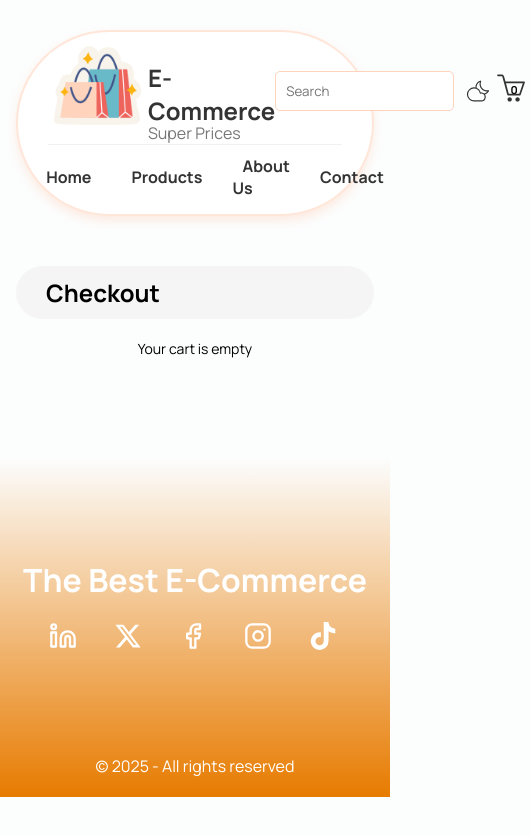
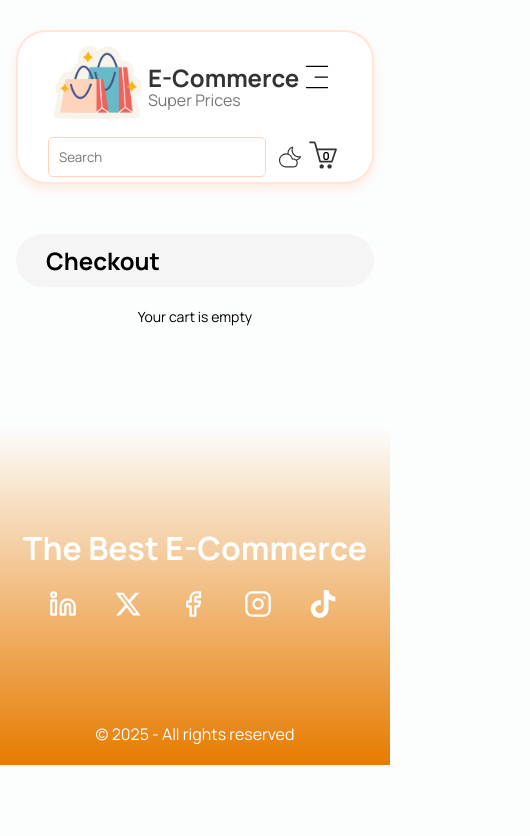
Before and after one commit to huseyineskan/e-commerce-site-with-react, a React (Vite) app: page /checkout in a window 390 px wide. Shown: the top 836 px of the page, 530 px wide, since content can reach past the window. Built offline with nearby package versions, Linux system fonts and the light colour scheme.

Commit message:
added mobile menu and edited header

```diff
--- a/src/components/Header.jsx
+++ b/src/components/Header.jsx
@@ -2,22 +2,30 @@ import React, { useEffect, useState } from "react";
 import { useSelector } from "react-redux";
 import "../css/Header.css";
 import { SlBasket } from "react-icons/sl";
-import { CiLight } from "react-icons/ci";
-import { CiCloudMoon } from "react-icons/ci";
+import { CiLight, CiCloudMoon, CiMenuFries } from "react-icons/ci";
+import { MdClose } from "react-icons/md";
 import { Link } from "react-router-dom";
 import Basket from "./Basket";
 
 function Header() {
   const [theme, setTheme] = React.useState("light");
+  const [mobileMenuOpen, setMobileMenuOpen] = useState("");
 
   const changeTheme = () => {
     const body = document.querySelector("body");
     body.classList.toggle("dark");
   };
 
+  function mobileMenu() {
+    if (mobileMenuOpen == "active") {
+      setMobileMenuOpen("");
+    } else {
+      setMobileMenuOpen("active");
+    }
+  }
+
   // CART
   const cart = useSelector((state) => state.cart);
-
   const [isAnimating, setIsAnimating] = useState(false);
 
   // Sepet değiştiğinde animasyonu tetikle
@@ -72,18 +80,29 @@ function Header() {
         </div>
       </div>
       <nav>
-        <ul>
+        <div className="mobile-icons" onClick={() => mobileMenu()}>
+          <CiMenuFries />
+        </div>
+        <ul id="primary-menu" className={mobileMenuOpen}>
           <li>
-            <Link to="/">Home</Link>
+            <Link to="/" onClick={() => mobileMenu()}>
+              Home
+            </Link>
           </li>
           <li>
-            <Link to="/products">Products</Link>
+            <Link to="/products" onClick={() => mobileMenu()}>
+              Products
+            </Link>
           </li>
           <li>
-            <Link to="/about-us">About Us</Link>
+            <Link to="/about-us" onClick={() => mobileMenu()}>
+              About Us
+            </Link>
           </li>
           <li>
-            <Link to="/contact">Contact</Link>
+            <Link to="/contact" onClick={() => mobileMenu()}>
+              Contact
+            </Link>
           </li>
         </ul>
       </nav>
--- a/src/css/Header.css
+++ b/src/css/Header.css
@@ -139,3 +139,77 @@ nav a:hover {
 .dark nav a:hover {
   color: #333;
 }
+
+.mobile-icons {
+  display: none;
+}
+
+/* MOBILE */
+@media screen and (max-width: 768px) {
+  .header {
+    border-radius: 30px;
+    /* position: inherit; */
+  }
+  .header-top {
+    flex-direction: column;
+  }
+
+  .header-top > a {
+    align-self: flex-start;
+  }
+
+  .header-top .search {
+    width: 100%;
+    justify-content: end;
+  }
+
+  .header-top .search input {
+    flex: auto;
+  }
+
+  .header-top .search > svg {
+    align-items: flex-end;
+  }
+
+  .mobile-icons {
+    display: block;
+    position: absolute;
+    top: 30px;
+    right: 40px;
+    cursor: pointer;
+    z-index: 99999999;
+  }
+  .mobile-icons svg {
+    font-size: 30px;
+  }
+
+  #primary-menu {
+    flex-direction: column;
+    position: fixed;
+    background-color: #686666;
+    top: 0;
+    left: 0;
+    right: 0;
+    bottom: 0;
+    height: 100vh;
+    z-index: 99999;
+    font-size: 30px;
+    display: none;
+  }
+
+  nav a {
+    color: #fff !important;
+  }
+
+  nav a:hover {
+    background-color: #ce4800;
+  }
+
+  nav ul li:not(:last-child) {
+    margin: 0 0 30px;
+  }
+
+  #primary-menu.active {
+    display: flex;
+  }
+}
--- a/src/css/Product.css
+++ b/src/css/Product.css
@@ -74,3 +74,19 @@
 .dark .single-product .product-details {
   background-color: #242727;
 }
+
+@media screen and (max-width: 768px) {
+  .single-product {
+    flex-direction: column;
+  }
+
+  .single-product > div {
+    min-width: 100%;
+    width: 100%;
+    max-width: 100%;
+  }
+
+  .product-details {
+    padding: 0 !important;
+  }
+}
--- a/src/css/Products.css
+++ b/src/css/Products.css
@@ -21,6 +21,13 @@
   position: relative;
   cursor: pointer;
   animation: fadeEffect 800ms ease-in-out forwards;
+}
+
+@media screen and (max-width: 768px) {
+  .product {
+    width: 100%;
+    box-sizing: border-box;
+  }
 }
 
 .product:hover {
--- a/src/css/Slider.css
+++ b/src/css/Slider.css
@@ -2,3 +2,7 @@
   border-radius: 30px !important;
   overflow: hidden;
 }
+
+.carousel.carousel-slider .control-arrow {
+  z-index: 1 !important;
+}
--- a/src/pages/Contact.jsx
+++ b/src/pages/Contact.jsx
@@ -10,7 +10,7 @@ function Contact() {
         <div className="col">
           <p>It is very easy to reach us!</p>
           {/* Contact Form */}
-          <form className="contact-form">
+          <form className="contact-form" action="#">
             <div className="form-group">
               <input
                 placeholder="Name"
```
Also changed, not shown: 1 other file (tests, documents, lock files or other folders).
